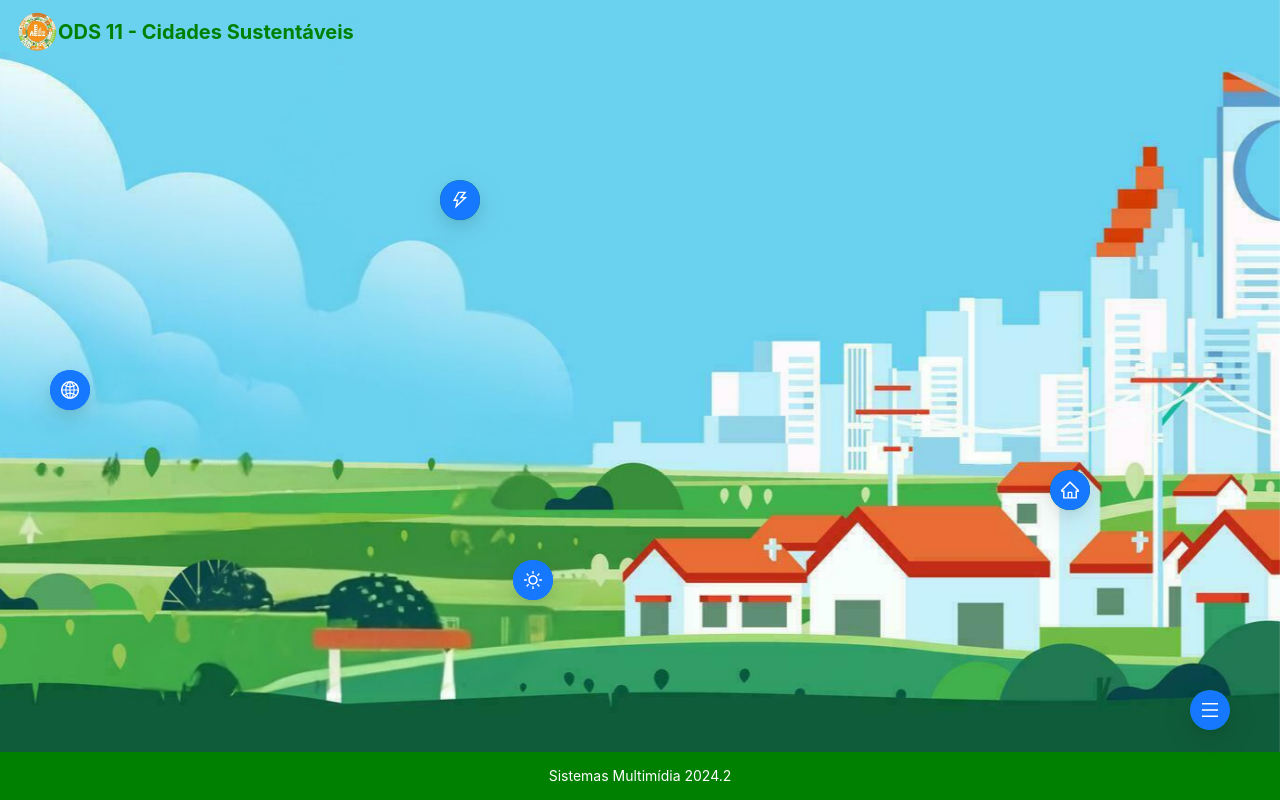
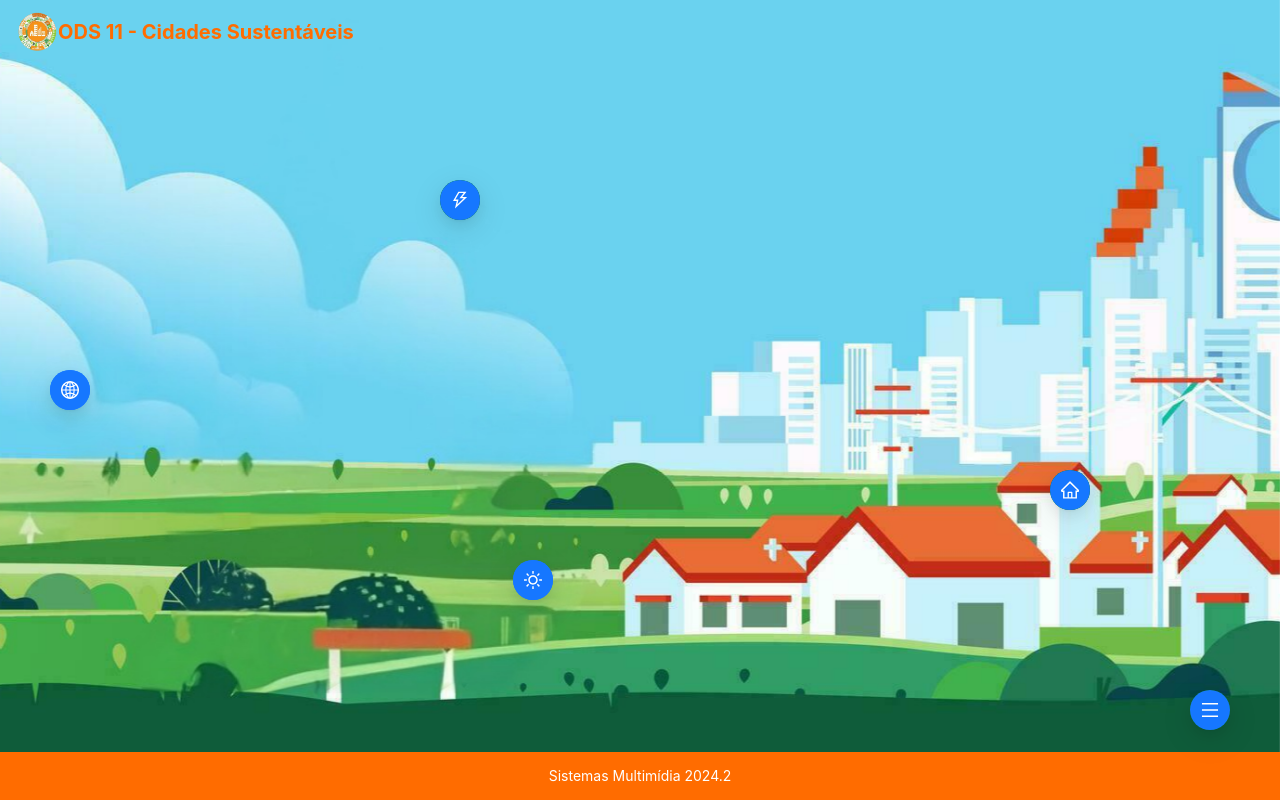
Before and after one commit to Brederodes/sistema_multimidia_ee2, a React (Create React App) app in the folder my-app/: page / in a window 1280 px wide. Built offline with nearby package versions, Linux system fonts and the light colour scheme.

Commit message:
Added orange pallete

```diff
--- a/my-app/src/App.js
+++ b/my-app/src/App.js
@@ -124,7 +124,7 @@ const App = () => {
               />
               <span
                 style={{
-                  color: 'green',
+                  color: '#ff6c00',
                   fontSize: '20px',
                   fontWeight: 'bold',
                   marginRight: '8px',
@@ -366,7 +366,7 @@ const App = () => {
           <Footer
             style={{
               textAlign: 'center',
-              backgroundColor: 'green',
+              backgroundColor: '#ff6c00',
               padding: '16px',
               color: '#fff',
             }}
```
